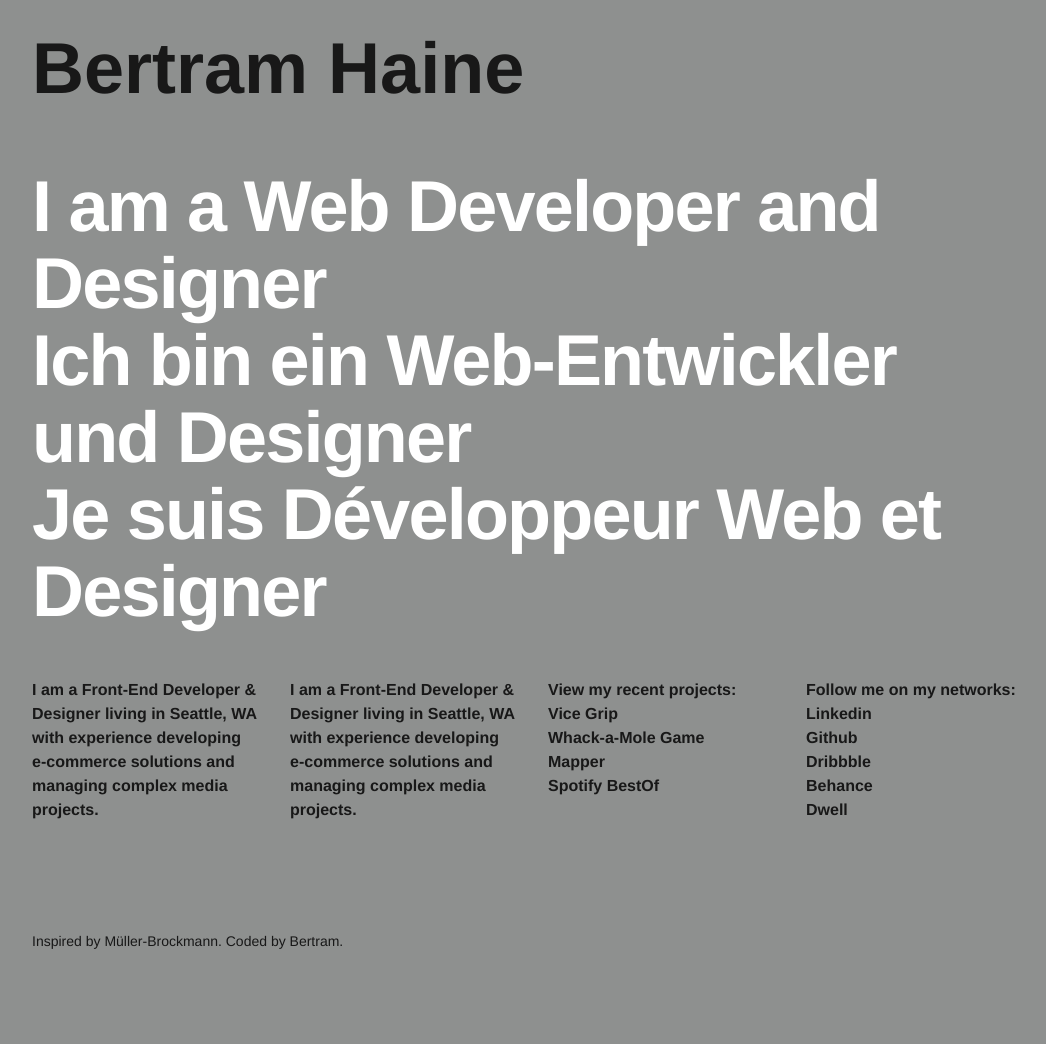
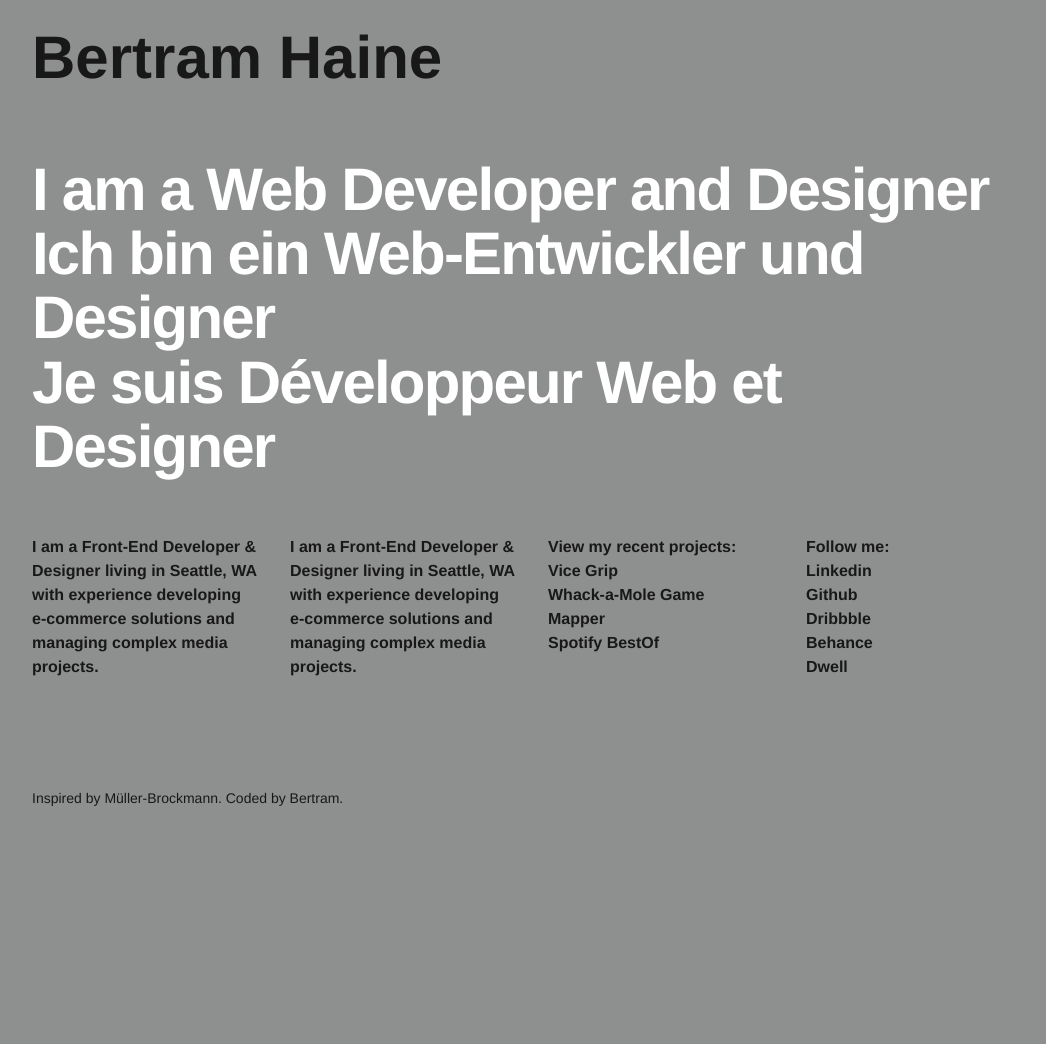
Before and after one commit to BertHaine/BertHaine.github.io, a Jekyll site: the page built from index.html, in a window 1280 px wide. Shown: the whole page, without its empty margins (108-1154 px from the left). Built offline with Jekyll 4.4.1, drawn with Linux system fonts in a browser that asks for light colours; after the commit the page ends 900 px from its top, so only the background shows below that.

Commit message:
fixed font sizing

```diff
--- a/_includes/info.html
+++ b/_includes/info.html
@@ -18,7 +18,7 @@
     </ul>
   </div>
   <div>
-    <h3>Follow me on my networks:</h3>
+    <h3>Follow me:</h3>
     <ul>
       {% for item in site.data.data.social %}
       <li><a href="{{ item.url }}" >{{ item.title }}</a></li>
--- a/_scss/components/_footer.scss
+++ b/_scss/components/_footer.scss
@@ -1,10 +1,10 @@
 .footer {
   margin-top: 6rem;
-  margin-bottom: 6rem;
+  margin-bottom: 3rem;
   font-size: 14px;
   font-weight: normal;
 
   @media (max-width: 36em) {
-    font-size: 10px;
+    font-size: 12px;
   }
 }
--- a/_scss/components/_header.scss
+++ b/_scss/components/_header.scss
@@ -1,8 +1,8 @@
 header {
   font-family: 'Helvetica';
-  font-size: 72px;
+  font-size: 60px;
   font-weight: bold;
-  margin-top: 32px;
+  margin-top: 28px;
 
   @media (max-width: 36em) {
     font-size: 32px;
--- a/_scss/components/_intro.scss
+++ b/_scss/components/_intro.scss
@@ -1,9 +1,9 @@
 .intro {
   font-family: 'Helvetica';
-  font-size: 72px;
+  font-size: 60px;
   font-weight: bold;
   line-height: 1.07;
-  margin-top: 64px;
+  margin-top: 70px;
   letter-spacing: -1.8px;
   word-wrap: break-word;
   color: #FFF;
--- a/css/main.css
+++ b/css/main.css
@@ -79,19 +79,19 @@ a:hover {
 
 header {
   font-family: 'Helvetica';
-  font-size: 72px;
+  font-size: 60px;
   font-weight: bold;
-  margin-top: 32px; }
+  margin-top: 28px; }
   @media (max-width: 36em) {
     header {
       font-size: 32px; } }
 
 .intro {
   font-family: 'Helvetica';
-  font-size: 72px;
+  font-size: 60px;
   font-weight: bold;
   line-height: 1.07;
-  margin-top: 64px;
+  margin-top: 70px;
   letter-spacing: -1.8px;
   word-wrap: break-word;
   color: #FFF; }
@@ -112,7 +112,7 @@ header {
   -ms-flex-negative: 0;
       flex-shrink: 0;
   line-height: 1.5em;
-  margin-top: 2em;
+  margin-top: 2.5em;
   word-wrap: break-word; }
   .info > * {
     padding: 1rem;
@@ -129,6 +129,10 @@ header {
         -ms-flex-preferred-size: 25%;
             flex-basis: 25%;
         max-width: 25%; } }
+  @media (max-width: 36em) {
+    .info {
+      font-size: 14px;
+      line-height: 1.3em; } }
 
 li:hover:after {
   content: "→";
@@ -140,9 +144,9 @@ li:visited {
 
 .footer {
   margin-top: 6rem;
-  margin-bottom: 6rem;
+  margin-bottom: 3rem;
   font-size: 14px;
   font-weight: normal; }
   @media (max-width: 36em) {
     .footer {
-      font-size: 10px; } }
+      font-size: 12px; } }
```
Also changed, not shown: _scss/components/_info.scss (+7 -2 lines).
